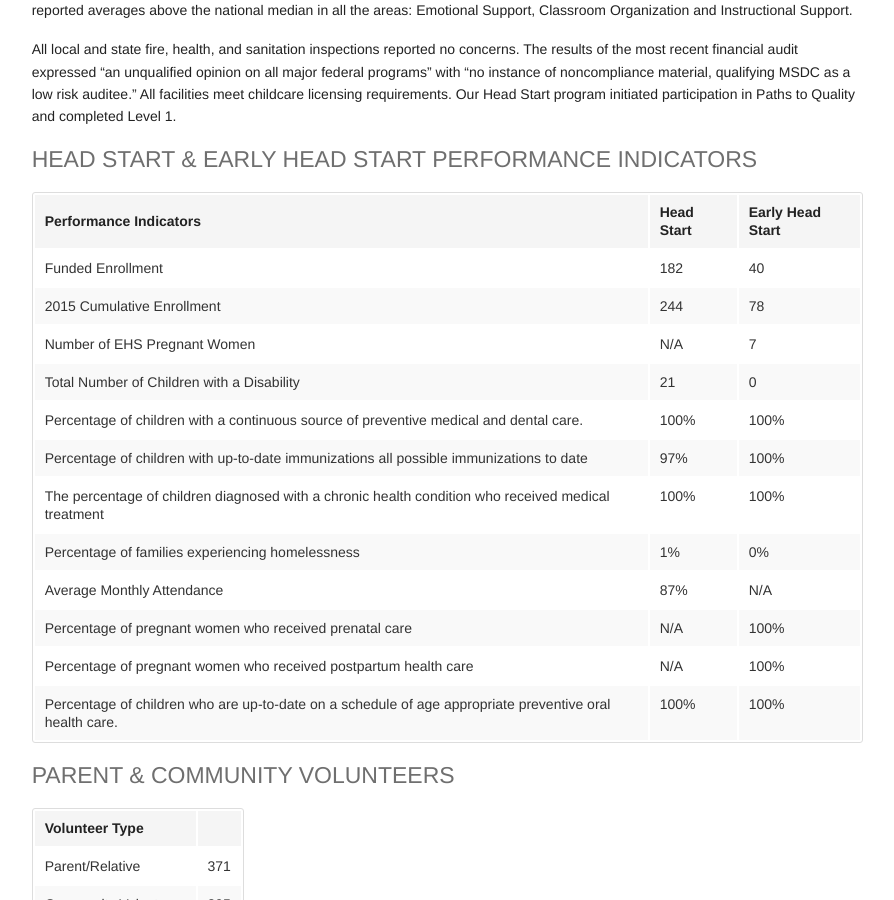
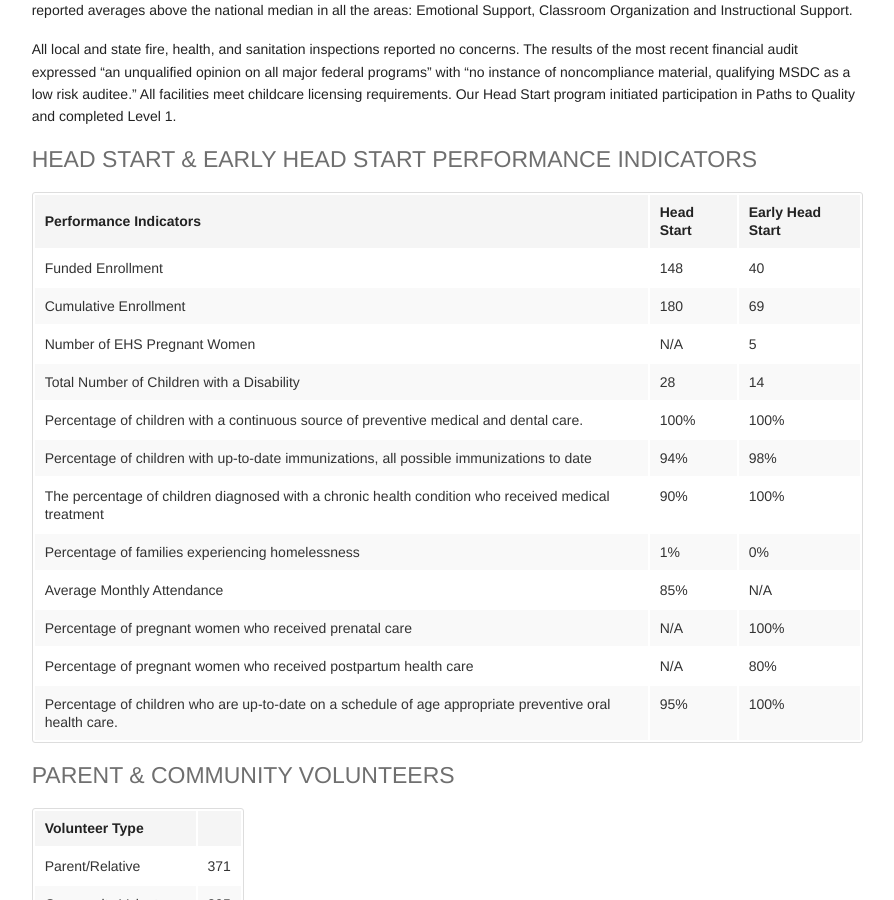
Before and after one commit to leviwilson/marshall-starke.org, a Jekyll site: the page built from report/children.md, in a window 1280 px wide and 900 px high, scrolled down 1982 px. Shown: the whole window, without its empty margins (260-1154 px from the left). Built offline with Jekyll 4.4.1, drawn with Linux system fonts in a browser that asks for light colours; nearby versions of some CDN libraries.

Commit message:
update 2017 children performance indicators

```diff
--- a/report/children.md
+++ b/report/children.md
@@ -74,23 +74,23 @@ All local and state fire, health, and sanitation inspections reported no concern
   <tbody>
     <tr>
       <td>Funded Enrollment</td>
-      <td>182</td>
+      <td>148</td>
       <td>40</td>
     </tr>
     <tr>
-      <td>2015 Cumulative Enrollment</td>
-      <td>244</td>
-      <td>78</td>
+      <td>Cumulative Enrollment</td>
+      <td>180</td>
+      <td>69</td>
     </tr>
     <tr>
       <td>Number of EHS Pregnant Women</td>
       <td>N/A</td>
-      <td>7</td>
+      <td>5</td>
     </tr>
     <tr>
       <td>Total Number of Children with a Disability</td>
-      <td>21</td>
-      <td>0</td>
+      <td>28</td>
+      <td>14</td>
     </tr>
     <tr>
       <td>Percentage of children with a continuous source of preventive medical and dental care.</td>
@@ -98,13 +98,13 @@ All local and state fire, health, and sanitation inspections reported no concern
       <td>100%</td>
     </tr>
     <tr>
-      <td>Percentage of children with up-to-date immunizations all possible immunizations to date</td>
-      <td>97%</td>
-      <td>100%</td>
+      <td>Percentage of children with up-to-date immunizations, all possible immunizations to date</td>
+      <td>94%</td>
+      <td>98%</td>
     </tr>
     <tr>
       <td>The percentage of children diagnosed with a chronic health condition who received medical treatment</td>
-      <td>100%</td>
+      <td>90%</td>
       <td>100%</td>
     </tr>
     <tr>
@@ -114,7 +114,7 @@ All local and state fire, health, and sanitation inspections reported no concern
     </tr>
     <tr>
       <td>Average Monthly Attendance</td>
-      <td>87%</td>
+      <td>85%</td>
       <td>N/A</td>
     </tr>
     <tr>
@@ -125,11 +125,11 @@ All local and state fire, health, and sanitation inspections reported no concern
     <tr>
       <td>Percentage of pregnant women who received postpartum health care</td>
       <td>N/A</td>
-      <td>100%</td>
+      <td>80%</td>
     </tr>
     <tr>
       <td>Percentage of children who are up-to-date on a schedule of age appropriate preventive oral health care.</td>
-      <td>100%</td>
+      <td>95%</td>
       <td>100%</td>
     </tr>
   </tbody>
```
